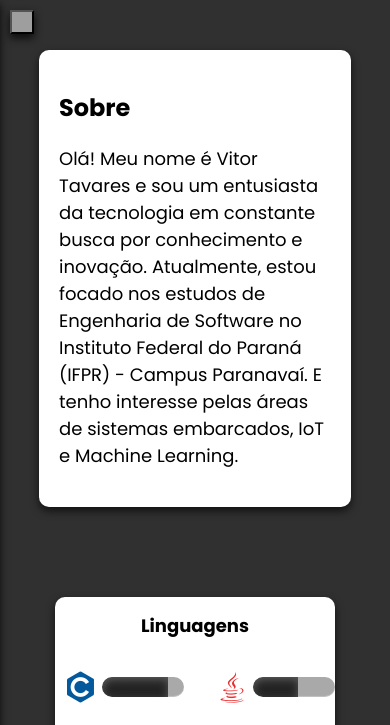
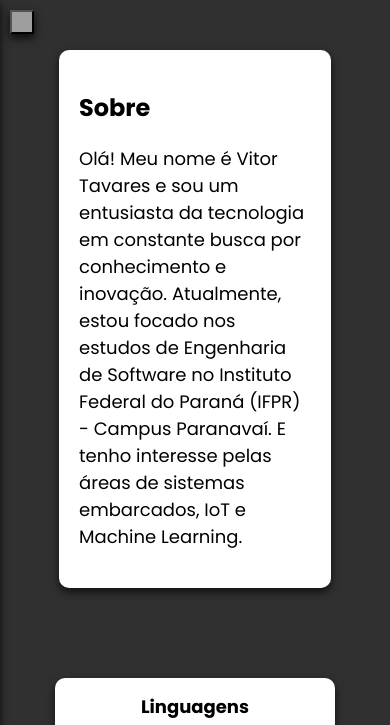
Before and after one commit to VitorTavaresO/aula-pw, a plain HTML site: page index.html in a window 390 px wide. Shown: the top 725 px of the page. Drawn offline with nearby package versions, Linux system fonts and the light colour scheme; grey boxes are pictures that could not be loaded.

Commit message:
Changed Media Screen Card Size

```diff
--- a/style/style.css
+++ b/style/style.css
@@ -253,11 +253,6 @@ a {
         padding-left: 0%;
     }
 
-    .card {
-        margin-left: 0px;
-        margin-right: 0px;
-    }
-
     .container {
         padding-left: 10%;
     }
```
